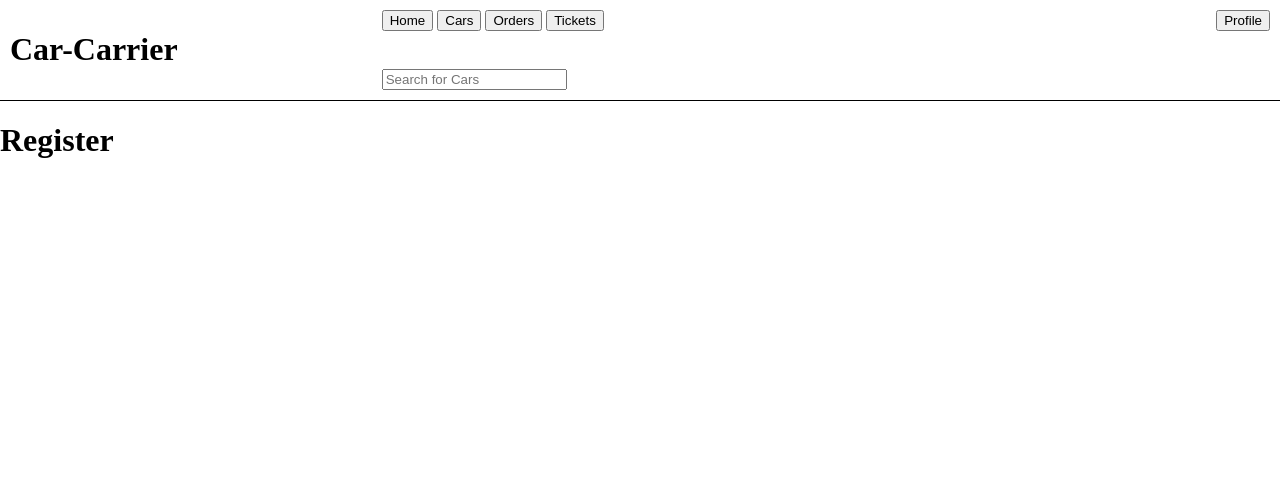
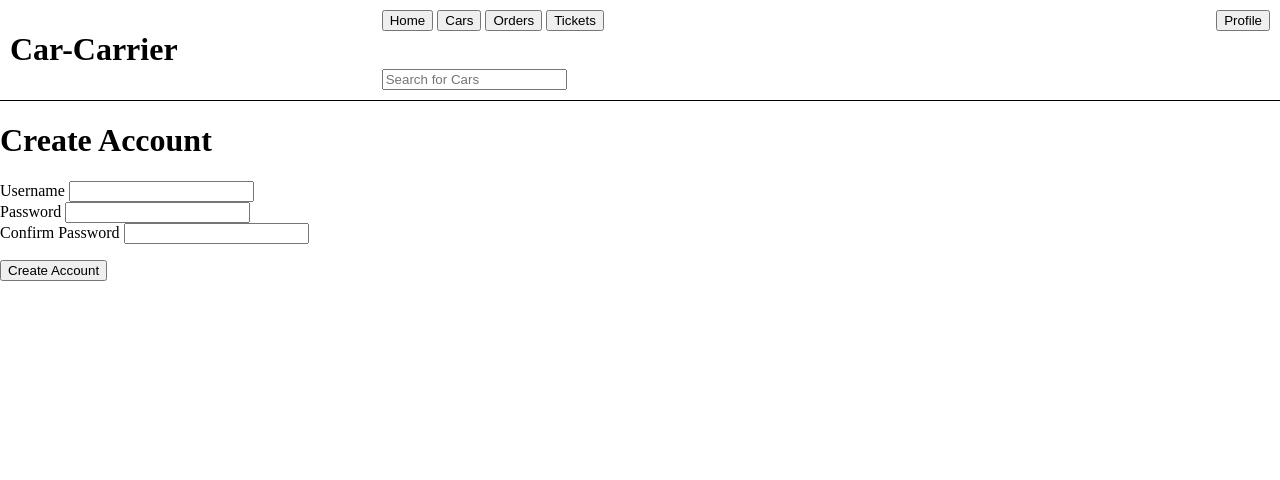
Before and after one commit to hammerhc/Car-Carrier, a Flask app: page /register in a window 1280 px wide. Shown: the top 480 px of the page. Run offline with Flask 2, Linux system fonts and the light colour scheme.

Commit message:
Updated Register
Added Temp Web Sessionstorage

```diff
--- a/src/static/js/account/register.js
+++ b/src/static/js/account/register.js
@@ -0,0 +1,55 @@
+if (loggedIn) {
+    navigate("/");
+}
+
+function createAccount(event) {
+    var errorMessage = document.getElementById("errorMessage");
+    errorMessage.innerHTML = "";
+
+    var username = document.getElementById("inputUsername");
+    var password = document.getElementById("inputPassword");
+    var password2 = document.getElementById("inputPassword2");
+
+    var result = checkCredentials(username, password, password2);
+
+    if (result.error) {
+        loggedIn = false;
+        errorMessage.innerHTML = result.message;
+    } else {
+        sessionStorage.username = username.value;
+        loggedIn = true;
+        navigate("/");
+    }
+}
+
+function checkCredentials(username, password, password2) {
+    if (username.value.length <= 0) {
+        return {
+            error: true,
+            message: "Please enter a username."
+        }
+    }
+
+    if (password.value.length <= 0) {
+        return {
+            error: true,
+            message: "Please enter a Password."
+        }
+    }
+
+    if (password2.value.length <= 0) {
+        return {
+            error: true,
+            message: "Please confirm your password."
+        }
+    }
+
+    if (password.value != password2.value) {
+        return {
+            error: true,
+            message: "Passwords dont match."
+        }
+    }
+
+    return false;
+}
--- a/src/templates/account/register.html
+++ b/src/templates/account/register.html
@@ -5,5 +5,27 @@
 {% endblock %}
 
 {% block content %}
-<h1>Register</h1>
+<h1>Create Account</h1>
+
+<div class="formGroup">
+    <label for="inputUsername">Username</label>
+    <input id="inputUsername" type="text">
+</div>
+
+<div class="formGroup">
+    <label for="inputPassword">Password</label>
+    <input id="inputPassword" type="password">
+</div>
+
+<div class="formGroup">
+    <label for="inputPassword2">Confirm Password</label>
+    <input id="inputPassword2" type="password">
+</div>
+
+<div id="errorbox" class="formGroup">
+    <p id="errorMessage"></p>
+</div>
+
+<button onclick="createAccount(event)">Create Account</button>
+
 {% endblock %}
```
